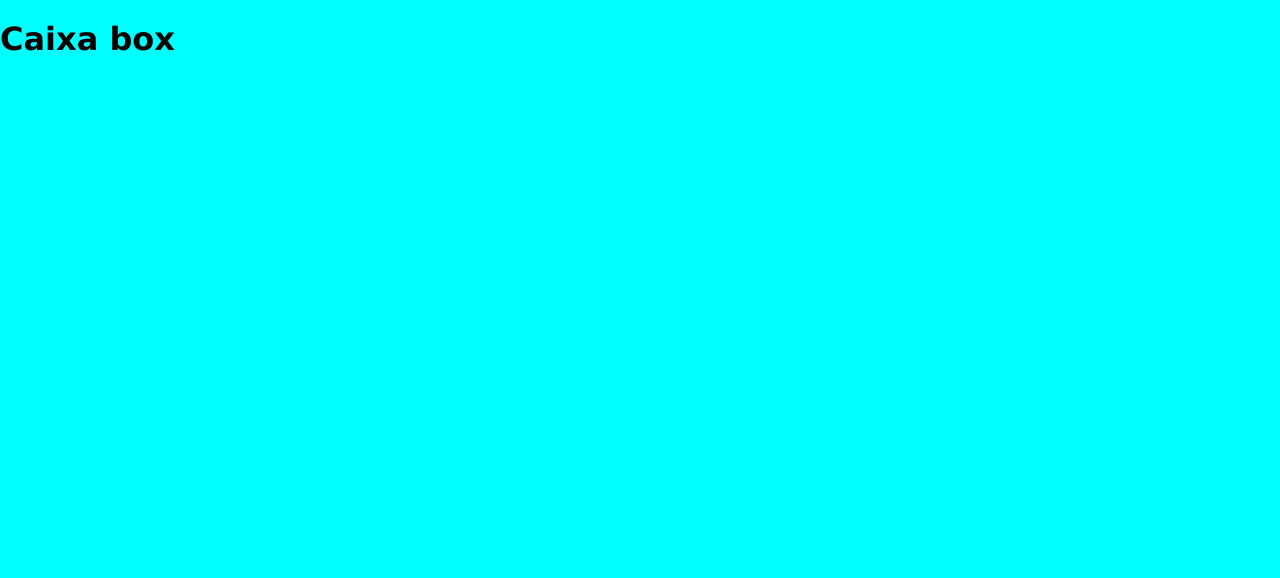
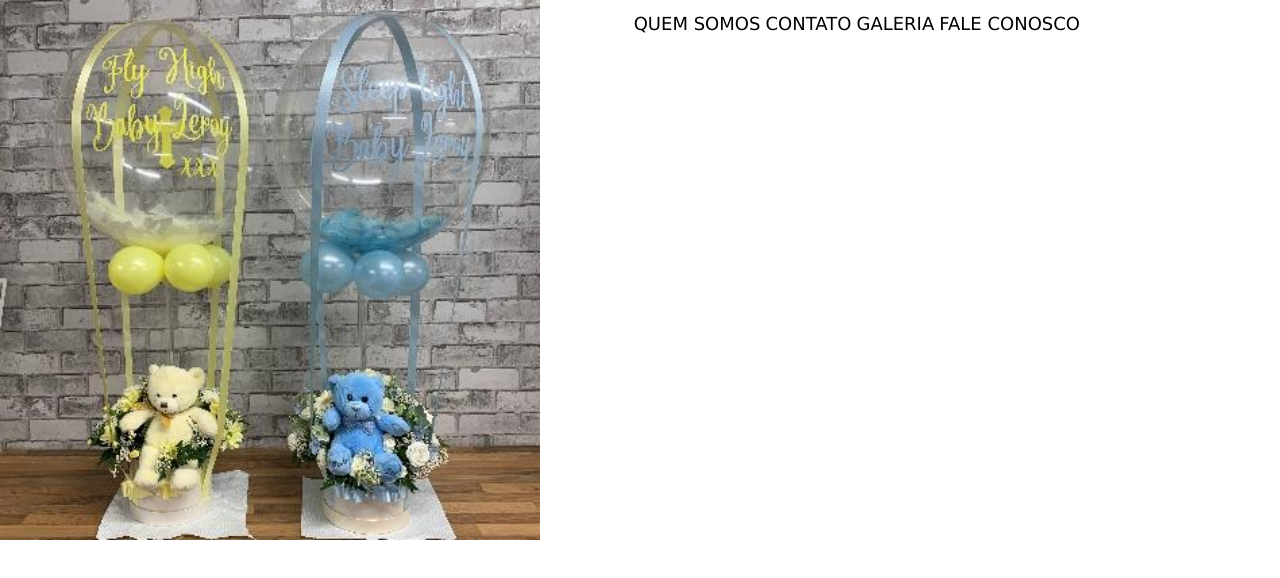
Before and after one commit to signorellidevelopers/site-nani, a plain HTML site: page master/index.html in a window 1280 px wide. Drawn offline with Linux system fonts and the light colour scheme.

Commit message:
atualizando

```diff
--- a/master/_css/stylo.css
+++ b/master/_css/stylo.css
@@ -2,5 +2,31 @@ body{
     font-family: 'Lucida Sans', 'Lucida Sans Regular', 'Lucida Grande', 'Lucida Sans Unicode', Geneva, Verdana, sans-serif;
     width: 1080px;
     height: 750px;
-    background-color: aqua;
+
 }
+.header-topo{
+    width: 1080px;
+    height: 300px;
+}
+.img-header{
+    width: 50% ;
+    height: 130% vh;
+}
+.ul-header{
+    float: right;
+
+}
+li{
+    display: inline-block;
+}
+a{
+   text-decoration: none;
+   text-transform: uppercase;
+   line-height: 1.5px;
+   color: black;
+   font-size: 18px;
+}
+a:hover{
+    color: blue;
+text-decoration: underline;
+}
--- a/master/index.html
+++ b/master/index.html
@@ -11,14 +11,22 @@
 </head>
 <body>
    <header class="header-topo">
-    <h1> Caixa box</h1>
-    <section class="heder-s">
 
+    <section class="header-s">
+        <img class="img-header" src="_imagens/capa-balloon.jpg" alt="baloes">
+        <ul class="ul-header">
+            <li><a href="#" target="blank" >Quem somos</a></li>
+            <li><a href="#" target="blank" >Contato</a></li>
+            <li><a href="#" target="blank" >Galeria</a></li>
+            <li><a href="#" target="blank" >Fale conosco</a></li>
+        </ul>
     </section>
    </header>
-   <section class="section-gelery">
+   <section class="conteiner">
 
    </section >
+   <footer class="rodape">
 
+   </footer>
 </body>
 </html>
```
Also changed, not shown: master/_imagens/46e57ba3ceaf36576c43e88768b1e331.jpg (added), master/_imagens/baloes.jpg (added), master/_imagens/capa-balloon.jpg (added), master/_imagens/insoiraçao1.jpg (added), master/_imagens/inspiração2.jpg (added).
